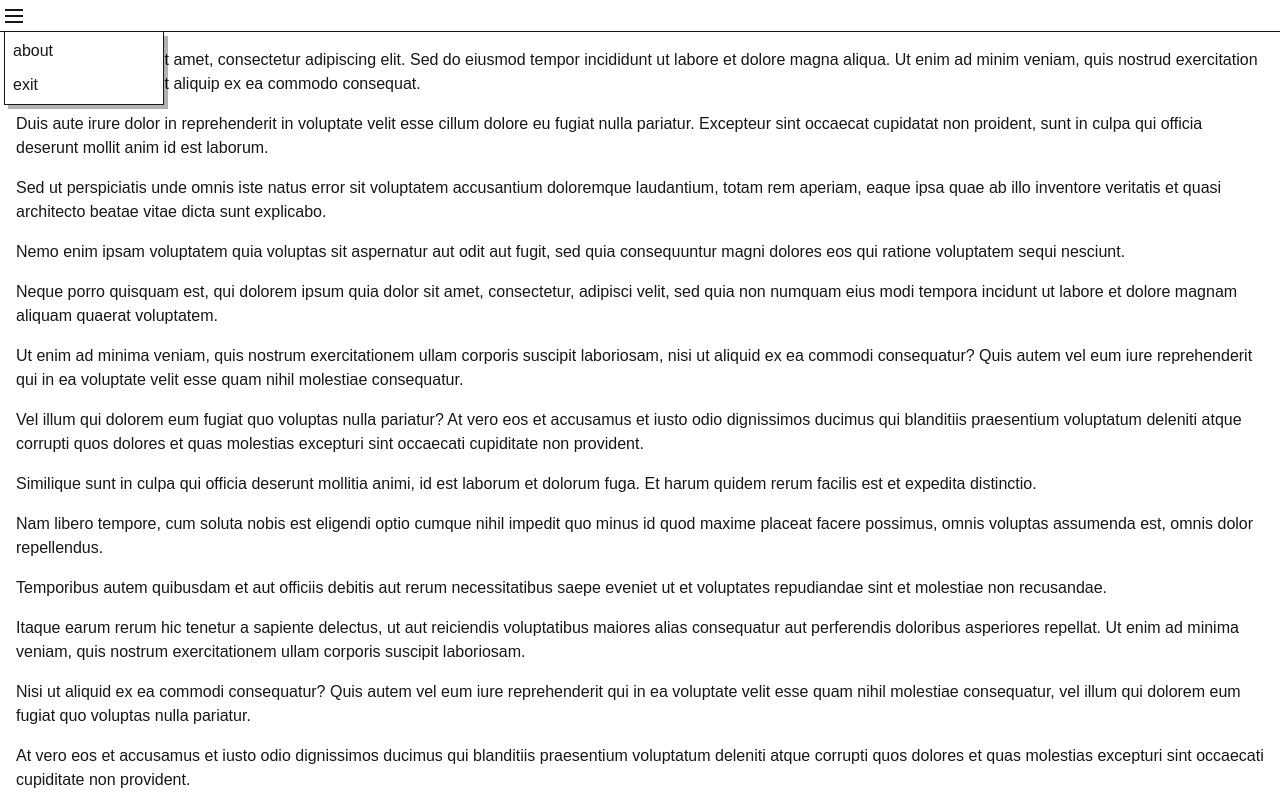
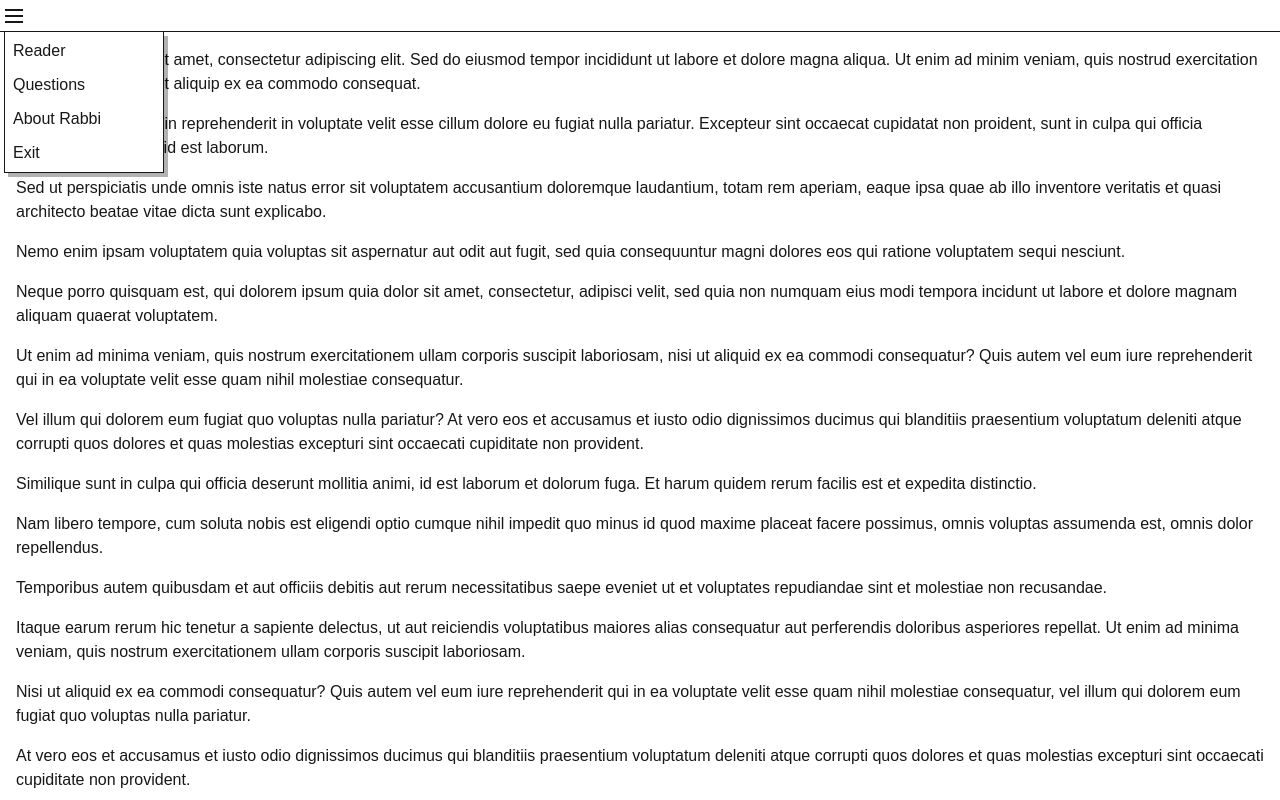
Before and after one commit to Gleepware/Rabbi-ui, a Next.js app: page / in a window 1280 px wide. Both pictures are taken after a click on the button "Menu". Built offline with nearby package versions, Linux system fonts and the light colour scheme.

Commit message:
refactored menu handling

```diff
--- a/src/app/globals.css
+++ b/src/app/globals.css
@@ -82,3 +82,50 @@ body {
   background: var(--foreground);
   color: var(--background);
 }
+
+.questions-container {
+  display: flex;
+  flex-direction: column;
+  height: 100%;
+}
+
+.questions-nav {
+  display: flex;
+  align-items: center;
+  gap: 4px;
+  padding: 0 4px;
+  height: 2rem;
+  border-bottom: 1px solid var(--foreground);
+  background: var(--background);
+  flex-shrink: 0;
+}
+
+.questions-select {
+  flex: 1;
+  min-width: 0;
+  padding: 2px 4px;
+  font-size: 16px;
+  border: 1px solid var(--foreground);
+  background: var(--background);
+  color: var(--foreground);
+}
+
+.questions-btn {
+  padding: 2px 8px;
+  font-size: 16px;
+  border: 1px solid var(--foreground);
+  background: var(--background);
+  color: var(--foreground);
+  cursor: pointer;
+}
+
+.questions-btn:active {
+  background: var(--foreground);
+  color: var(--background);
+}
+
+.questions-content {
+  flex: 1;
+  min-height: 0;
+  overflow-y: auto;
+}
--- a/src/app/page.jsx
+++ b/src/app/page.jsx
@@ -1,13 +1,48 @@
+"use client";
+
+import { useState } from "react";
 import ContentPanel from "../components/content-panel";
 import Navbar from "../components/navbar";
 import ReaderPage from "../components/reader-page";
+import Questions from "../components/questions";
+
+const Error = () => {
+  return <>
+    Unexpected error.
+  </>
+}
+
+const Placeholder = () => {
+  return <>
+    Under Construction
+  </>
+}
+
+const activities = {
+  "Reader": () => ReaderPage,
+  "Questions": () => Questions,
+  "About Rabbi": () => Placeholder,
+  "Exit": () => Placeholder
+}
 
 export default function Home() {
+  const [activity, setActivity] = useState("Reader")
+  const ActiveComponent = (activities[activity] || (() => Error))()
+
+  const switchActivity = (newActivity) => {
+    setActivity(newActivity)
+  }
+
+  const handleCloseEvent = () => {
+    if (activity !== "Reader") setActivity("Reader")
+  }
+
+
   return (
     <>
-      <Navbar></Navbar>
+      <Navbar options={Object.keys(activities)} onSelect={(item) => switchActivity(item)} />
       <ContentPanel>
-        <ReaderPage />
+        <ActiveComponent onClose={() => handleCloseEvent()}/>
       </ContentPanel>
     </>
   );
--- a/src/components/navbar.jsx
+++ b/src/components/navbar.jsx
@@ -2,8 +2,13 @@
 
 import { useState } from "react";
 
-export default function Navbar({ onAbout, onExit }) {
+export default function Navbar({ options, onSelect }) {
   const [menuOpen, setMenuOpen] = useState(false);
+
+  const handleMenuItem = (item) => {
+    onSelect?.(item)
+    setMenuOpen(false)
+  }
 
   return (
     <nav className="navbar">
@@ -20,12 +25,11 @@ export default function Navbar({ onAbout, onExit }) {
       </button>
       {menuOpen && (
         <ul className="navbar-menu">
-          <li>
-            <button className="navbar-menu-item" onClick={onAbout}>about</button>
-          </li>
-          <li>
-            <button className="navbar-menu-item" onClick={onExit}>exit</button>
-          </li>
+          {options.map((item, idx) => (
+            <li key={idx}>
+              <button className="navbar-menu-item" onClick={() => handleMenuItem(item)}>{item}</button>
+            </li>
+          ))}
         </ul>
       )}
     </nav>
--- /dev/null
+++ b/src/components/questions.jsx
@@ -0,0 +1,18 @@
+"use client";
+
+export default function Questions({ onClose }) {
+  return (
+    <div className="questions-container">
+      <div className="questions-nav">
+        <select className="questions-select">
+          <option>What is the meaning of life?</option>
+          <option>How do I learn Hebrew?</option>
+          <option>When is Passover this year?</option>
+        </select>
+        <button className="questions-btn">New</button>
+        <button className="questions-btn" onClick={onClose}>Close</button>
+      </div>
+      <div className="questions-content"></div>
+    </div>
+  );
+}
```
